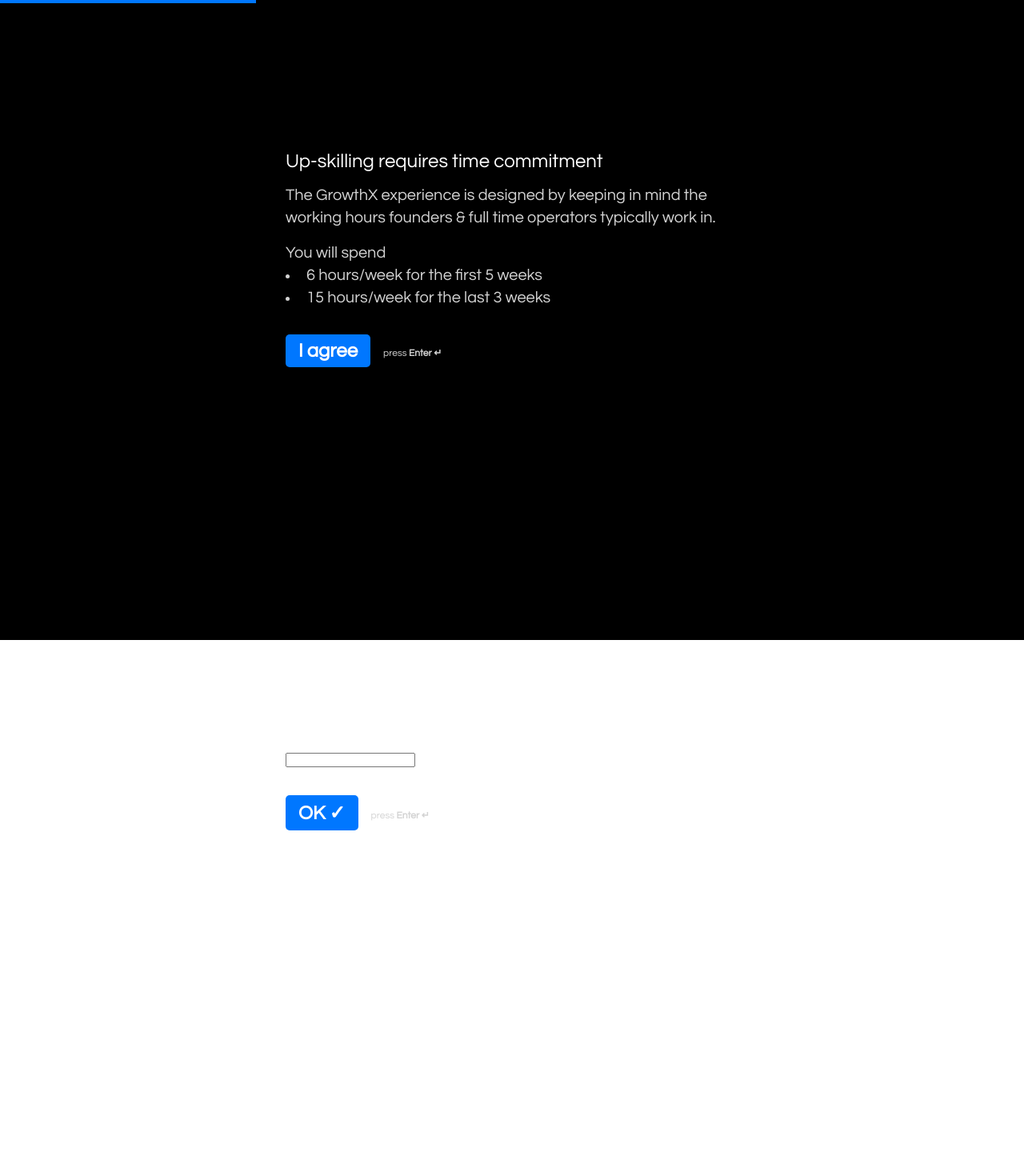
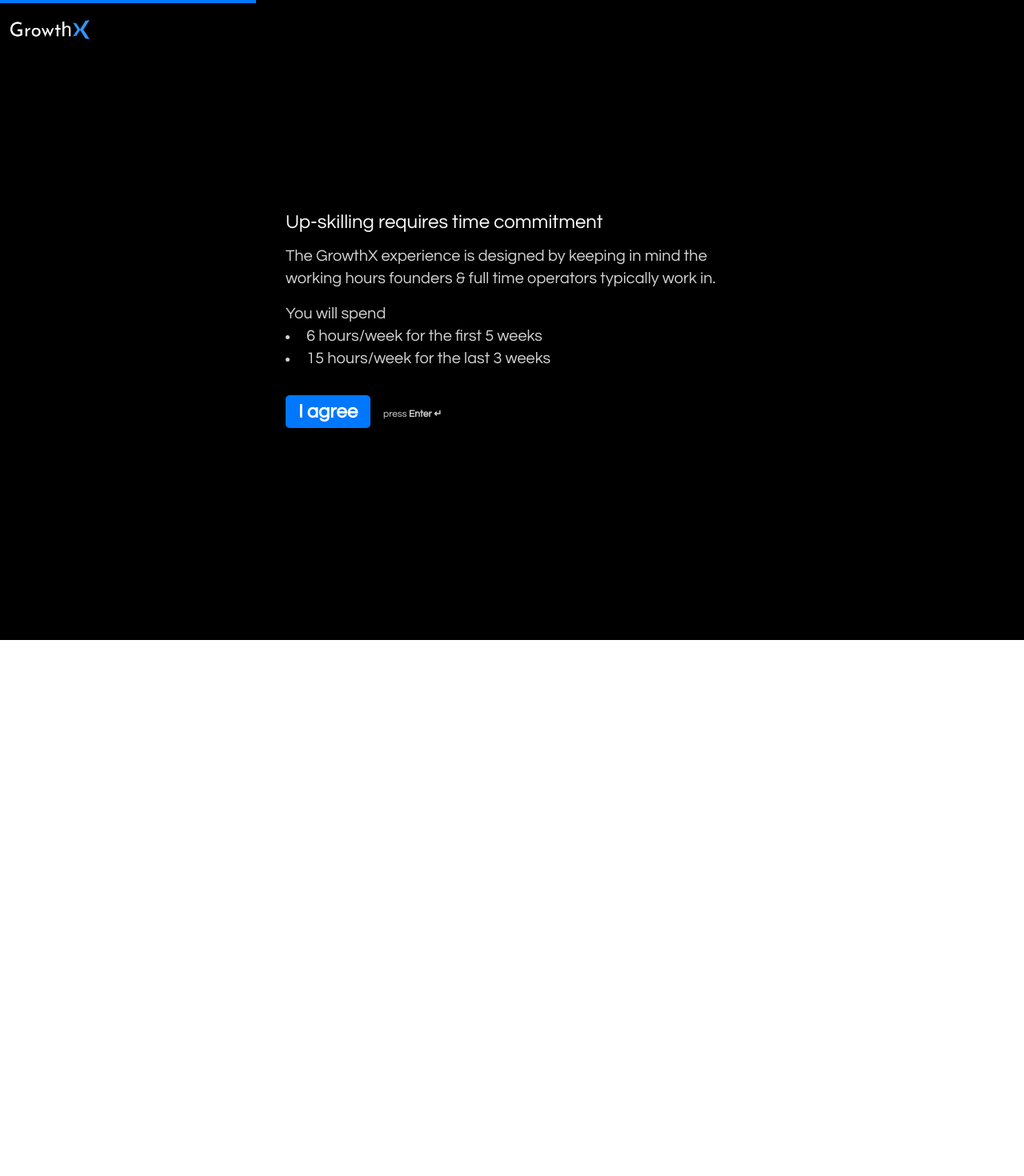
Before and after one commit to Pradnesh8/typeform, a React (Vite) app: page / in a window 1280 px wide. Shown: the top 1470 px of the page at 80% size. After the commit the page ends 800 px from the top, so only its background shows below. Built offline with nearby package versions, Linux system fonts and the light colour scheme.

Commit message:
layout changes

```diff
--- a/src/App.js
+++ b/src/App.js
@@ -2,6 +2,8 @@
 import ReactDOM from "react-dom/client"
 import Body from "./components/Body";
 import Progress from "./components/progress";
+import growthXLogo from './../assets/growthX-full-logo.png';
+
 const App = () => {
     /**
      * Progress bar
@@ -27,7 +29,12 @@
      */
     return (
         <div className="container">
-            <Progress />
+            <div className="header-block">
+                <Progress />
+                <div className='head'>
+                    <img className='logo' src={growthXLogo} alt="logo" />
+                </div>
+            </div>
             <Body />
         </div>
     )
--- a/style.css
+++ b/style.css
@@ -13,7 +13,17 @@
   width: 100vw;
 }
 
+::-webkit-scrollbar {
+  width: 0; /* Remove scrollbar space */
+  background: transparent; /* Optional: just make scrollbar invisible */
+}
+
 /* head style */
+.header-block {
+  position: absolute;
+  width: 100%;
+  z-index: 50;
+}
 .head {
   margin: 0.8rem;
   display: flex;
@@ -38,13 +48,33 @@
   height: 100%;
   border: 0;
 }
-
+.main-wrapper {
+  position: relative;
+  z-index: 0;
+  width: 100%;
+  height: 100vh;
+  overflow: scroll;
+}
+/* .sub-container {
+  position: absolute;
+  width: 100%;
+  height: 100%;
+  padding-top: 0px;
+  pointer-events: none;
+  transition: transform 600ms ease 0s, opacity 300ms ease 0s;
+  opacity: 1;
+  transform: translateY(-100vh);
+  display: flex;
+  justify-content: center;
+  align-items: center;
+} */
 .sub-container {
-  height: 80vh;
+  height: 100vh;
   width: 100%;
   display: flex;
   justify-content: center;
   align-items: center;
+  overflow: hidden;
 }
 
 .question-container {
@@ -98,3 +128,15 @@
 li {
   list-style-position: inside;
 }
+
+.input-text-field {
+  color: white;
+  margin-left: 40px;
+  margin-top: 1rem;
+  font-size: 24px;
+  width: 100%;
+  background: transparent;
+  border: 0;
+  border-bottom: solid white;
+  padding-bottom: 0.5rem;
+}
```
